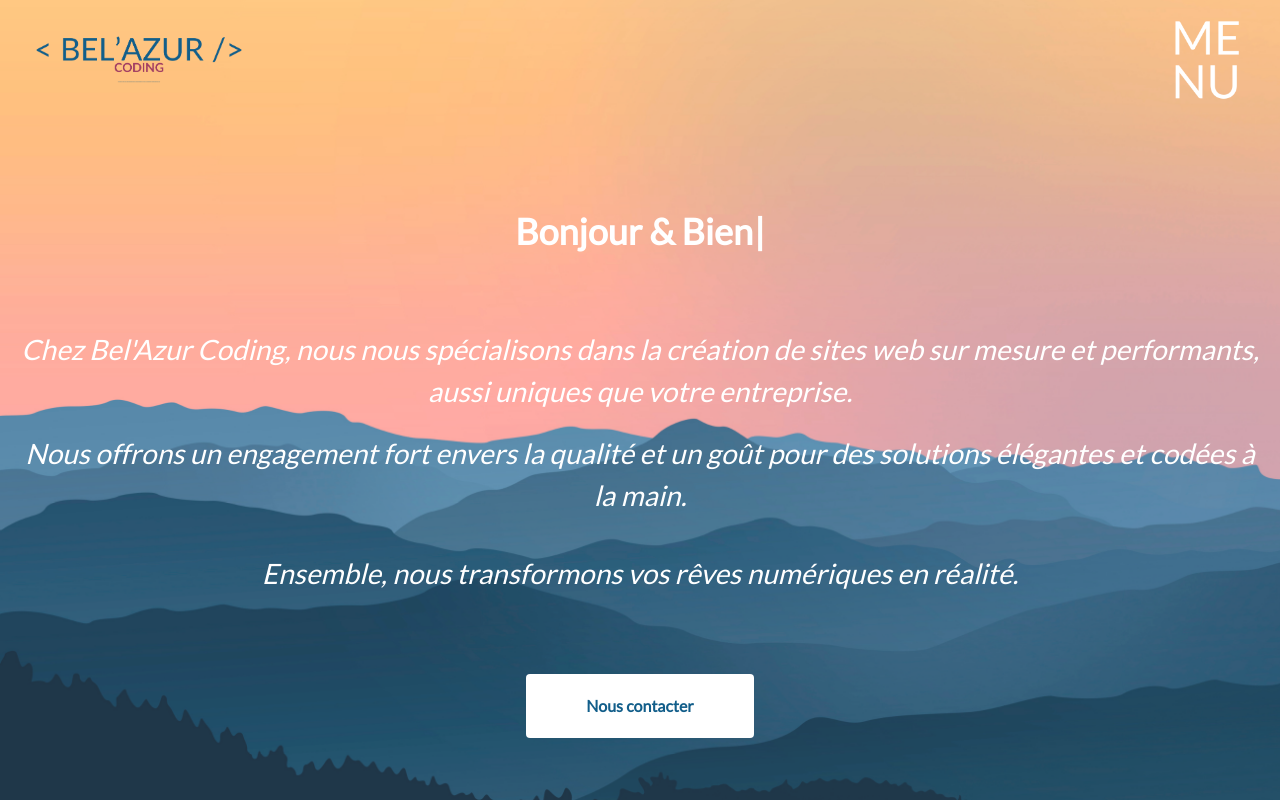
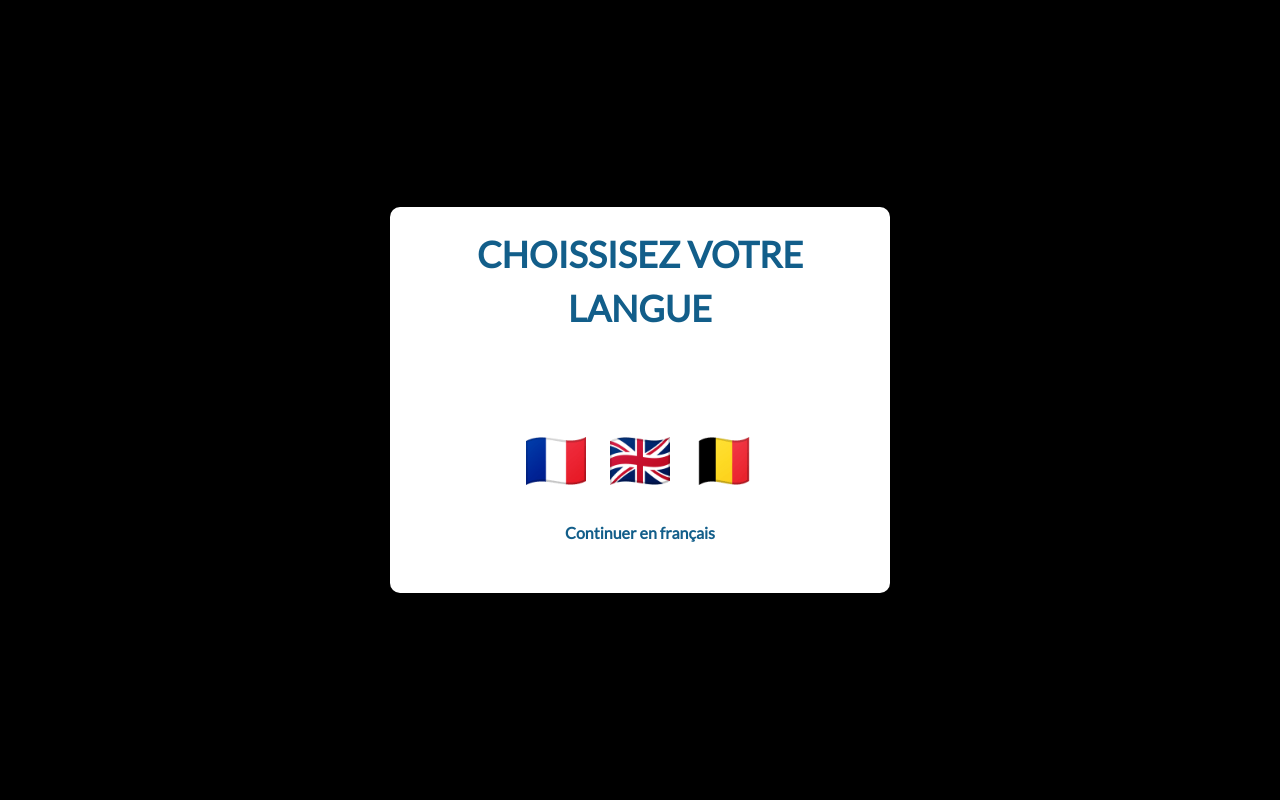
Before and after one commit to JoachimBosch/belazur_nextjs, a Next.js app: page / in a window 1280 px wide. Built offline with nearby package versions, Linux system fonts and the light colour scheme.

Commit message:
modals working perfectly

```diff
--- a/components/CookieModal.js
+++ b/components/CookieModal.js
@@ -93,7 +93,7 @@ export default function CookieBanner() {
                         className="sr-only"
                         disabled
                     />
-                    <div className="block w-10 h-6 bg-belazurblue rounded-full cursor-not-allowed"></div>
+                    <div className="block w-10 h-6 cookieChecked rounded-full cursor-not-allowed"></div>
                     <div className="dot absolute right-1 top-1 w-4 h-4 bg-white rounded-full transition"></div>
                 </div>
             </div>
@@ -106,7 +106,9 @@ export default function CookieBanner() {
                         checked={allowAnalytics}
                         onChange={() => setAllowAnalytics(!allowAnalytics)}
                     />
-                    <div className="w-10 h-6 bg-gray-300 rounded-full peer-checked:bg-belazurblue"></div>
+                    <div className={`w-10 h-6 bg-gray-300 rounded-full ${
+                            allowAnalytics ? "cookieChecked" : ""
+                        }`}></div>
                     <div
                         className={`dot absolute left-1 top-1 w-4 h-4 bg-white rounded-full transition ${
                             allowAnalytics ? "translate-x-4" : ""
@@ -114,7 +116,7 @@ export default function CookieBanner() {
                     ></div>
                 </label>
             </div>
-            <div className="flex justify-center gap-4 mt-4" style={{}}>
+            <div className="flex justify-center gap-4 mt-4">
                 <button
                     onClick={handleAcceptAll}
                     className="px-4 py-2 bg-green-600 text-white rounded-lg hover:bg-green-700 transition"
--- a/components/LanguageModal.js
+++ b/components/LanguageModal.js
@@ -2,6 +2,10 @@
 
 import { useEffect, useContext, useState } from "react";
 import MyContext from "@/app/context-provider";
+import Image from "next/image";
+import fr from "../public/fr.png";
+import en from "../public/en.png";
+import nl from "../public/nl.png";
 
 export default function LanguageModal() {
     const { language, setLanguage, text } = useContext(MyContext);
@@ -32,11 +36,13 @@ export default function LanguageModal() {
                             localStorage.setItem("selectedLanguage", "french");
                         }}
                     >
-                        <img
-                            src="/media/img/fr.png"
+                        <Image
+                            src={fr}
                             alt="Français"
                             title="Français"
                             className="h-12"
+                            height={50}
+                            width={60}
                         />
                     </button>
                     <button
@@ -45,11 +51,13 @@ export default function LanguageModal() {
                             localStorage.setItem("selectedLanguage", "english");
                         }}
                     >
-                        <img
-                            src="/media/img/en.png"
+                        <Image
+                            src={en}
                             alt="English"
                             title="English"
                             className="h-12"
+                            height={50}
+                            width={60}
                         />
                     </button>
                     <button
@@ -58,11 +66,13 @@ export default function LanguageModal() {
                             localStorage.setItem("selectedLanguage", "dutch");
                         }}
                     >
-                        <img
-                            src="/media/img/nl.png"
+                        <Image
+                            src={nl}
                             alt="Nederlands"
                             title="Nederlands"
                             className="h-12"
+                            height={50}
+                            width={60}
                         />
                     </button>
                 </div>
--- a/src/app/globals.css
+++ b/src/app/globals.css
@@ -372,6 +372,14 @@ label {
     border-style: none;
 }
 
+.cookieModal {
+    color: #125e8a;
+}
+
+.cookieChecked {
+    background-color: #125e8a;
+}
+
 @media (max-width: 1023px) {
     html,
     body {
--- a/src/app/layout.js
+++ b/src/app/layout.js
@@ -2,6 +2,8 @@ import "./globals.css";
 import { MyProvider } from "./context-provider";
 import Navbar from "../../components/Navbar";
 import Footer from "../../components/Footer";
+import LanguageModal from "../../components/LanguageModal";
+import CookieBanner from "../../components/CookieModal";
 
 export default function RootLayout({ children }) {
     return (
@@ -9,6 +11,8 @@ export default function RootLayout({ children }) {
             <body>
                 <MyProvider>
                     <Navbar />
+                    <LanguageModal />
+                    <CookieBanner />
                     <main>{children}</main>
                     <Footer />
                 </MyProvider>
```
